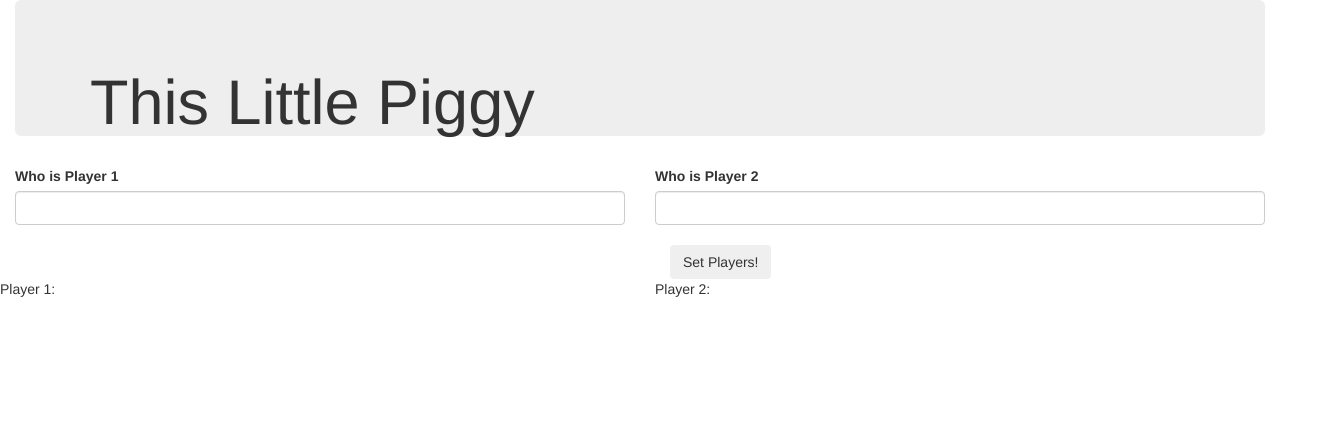
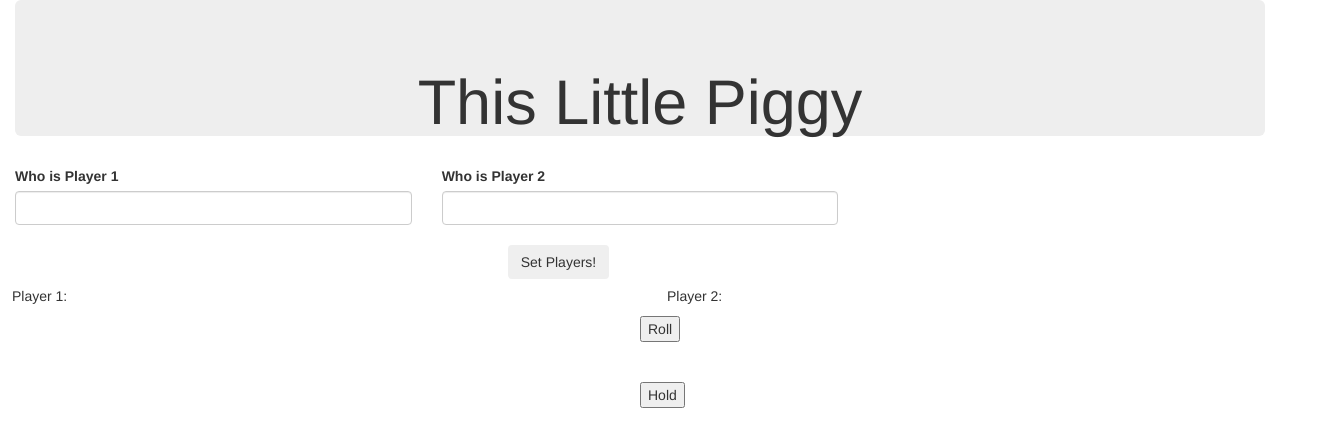
Before and after one commit to NicoN00b/pig-dice, a plain HTML site: page index.html in a window 1280 px wide. Shown: the whole page, 1325 px wide, since content can reach past the window. Drawn offline with Linux system fonts and the light colour scheme.

Commit message:
putsin around.

```diff
--- a/css/styles.css
+++ b/css/styles.css
@@ -1,7 +1,32 @@
 #show-player1 {
   display: hide;
+  padding-left: 12px;
 }
 
 #show-player2 {
   display: hide;
+  padding-left: 12px;
 }
+
+h1 {
+  text-align: center;
+}
+
+.game {
+    margin-left: 50%;
+    margin-right: 50%;
+    object-position: center;
+}
+
+.btn {
+  margin-left: 50%;
+  margin-right: 50%;
+}
+
+.container {
+  height: 300px;
+  width: 70%;
+  background: #eee;
+  margin: 10px auto;
+  position: relative;
+}
--- a/index.html
+++ b/index.html
@@ -20,15 +20,15 @@
       <div class="row">
 
         <form class="blank" action="index.html" method="post">
-          <div class="col-md-6">
+          <div class="col-md-4">
             <label for="Player1">Who is Player 1</label>
             <input type="text" class="form-control" id="newPlayer1">
           </div>
-          <div class="col-md-6">
+          <div class="col-md-4">
             <label for="Player2">Who is Player 2</label>
             <input type="text" class="form-control" id="newPlayer2">
             <br>
-          <div class="col-md-6">
+          <div class="col-md-4">
             <button type="submit" class="btn">Set Players!</button>
           </div>
         </form>
@@ -37,6 +37,9 @@
       <br>
       <br>
       <div class="row">
+        <br>
+        <br>
+        <br>
         <div class="col-md-6">
           <div id="show-player1">
           <p>Player 1: <span class="Player1"></span></p>
@@ -48,6 +51,12 @@
           </div>
         </div>
       </div>
+      <div class="row">
+        <div class="col-md-12">
+          <button class="game" type="click" name="button">Roll</button> <br><br><br>
+          <button class="game" type="click" name="button">Hold</button>
+        </div>
+      </div>
     </div>
   </body>
 </html>
```
